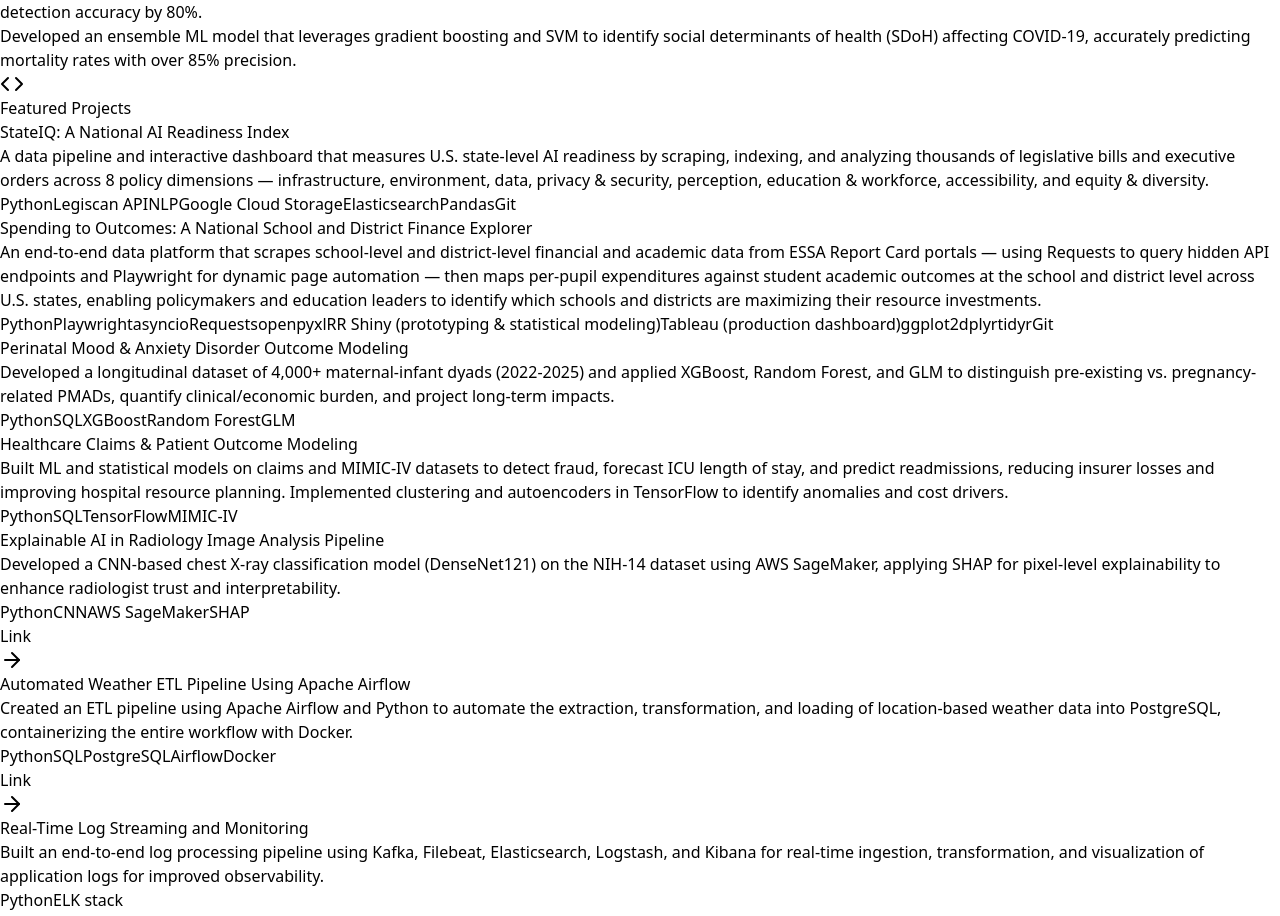
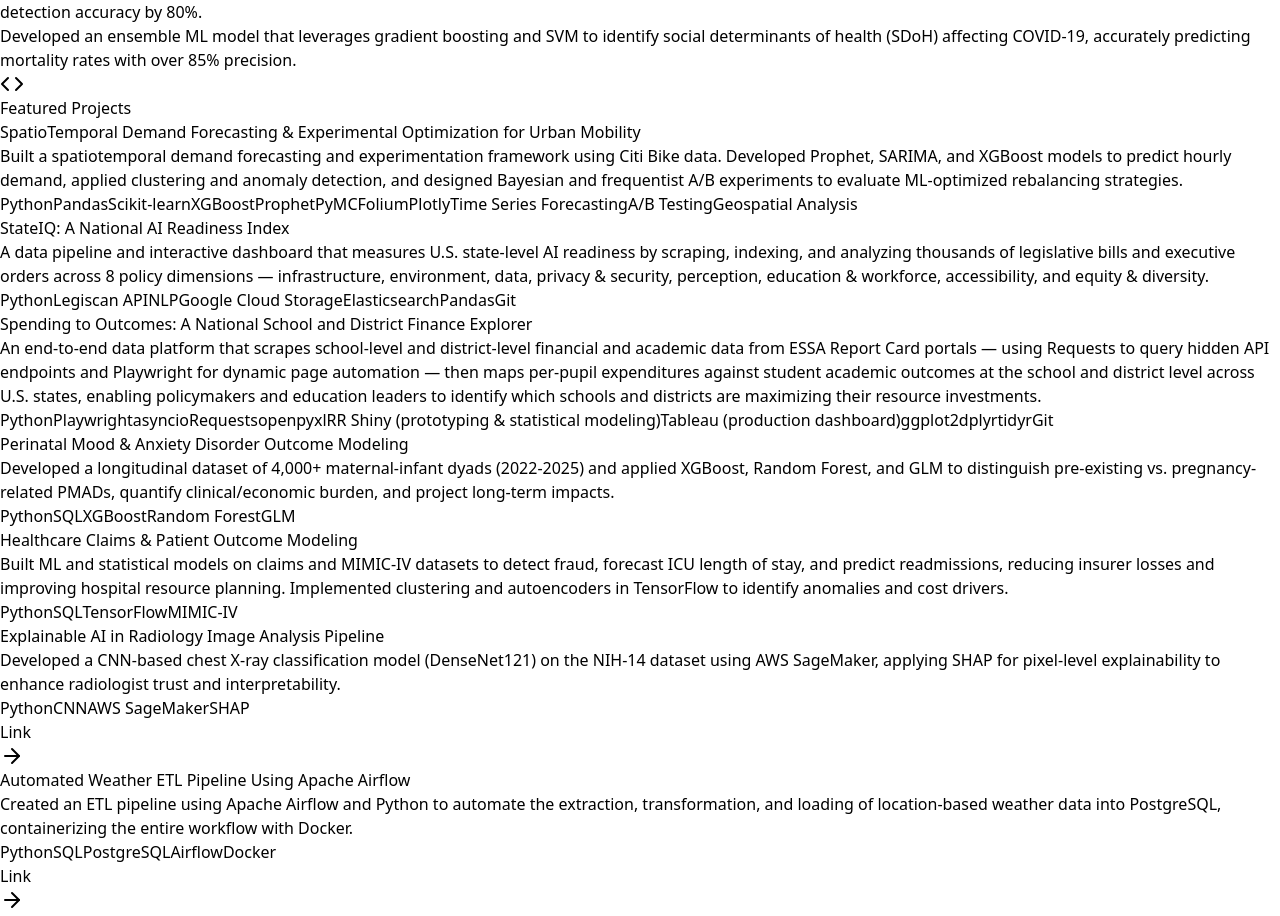
Before and after one commit to aditi-1996/portfolio, a React (Vite) app: page / in a window 1280 px wide. Shown: the part 1482-2398 px from the top of the page. Built offline with nearby package versions, Linux system fonts and the light colour scheme.

Commit message:
Add SpatioTemporal Demand Forecasting project to portfolio

```diff
--- a/src/App.jsx
+++ b/src/App.jsx
@@ -50,6 +50,12 @@ const CONFIG = {
   ],
 
   projects: [
+    {
+      title: "SpatioTemporal Demand Forecasting & Experimental Optimization for Urban Mobility",
+      description: "Built a spatiotemporal demand forecasting and experimentation framework using Citi Bike data. Developed Prophet, SARIMA, and XGBoost models to predict hourly demand, applied clustering and anomaly detection, and designed Bayesian and frequentist A/B experiments to evaluate ML-optimized rebalancing strategies.",
+      tech: ["Python", "Pandas", "Scikit-learn", "XGBoost", "Prophet", "PyMC", "Folium", "Plotly", "Time Series Forecasting", "A/B Testing", "Geospatial Analysis"],
+      link: ""
+    },
     {
       title: "StateIQ: A National AI Readiness Index",
       description: "A data pipeline and interactive dashboard that measures U.S. state-level AI readiness by scraping, indexing, and analyzing thousands of legislative bills and executive orders across 8 policy dimensions — infrastructure, environment, data, privacy & security, perception, education & workforce, accessibility, and equity & diversity.",
```
